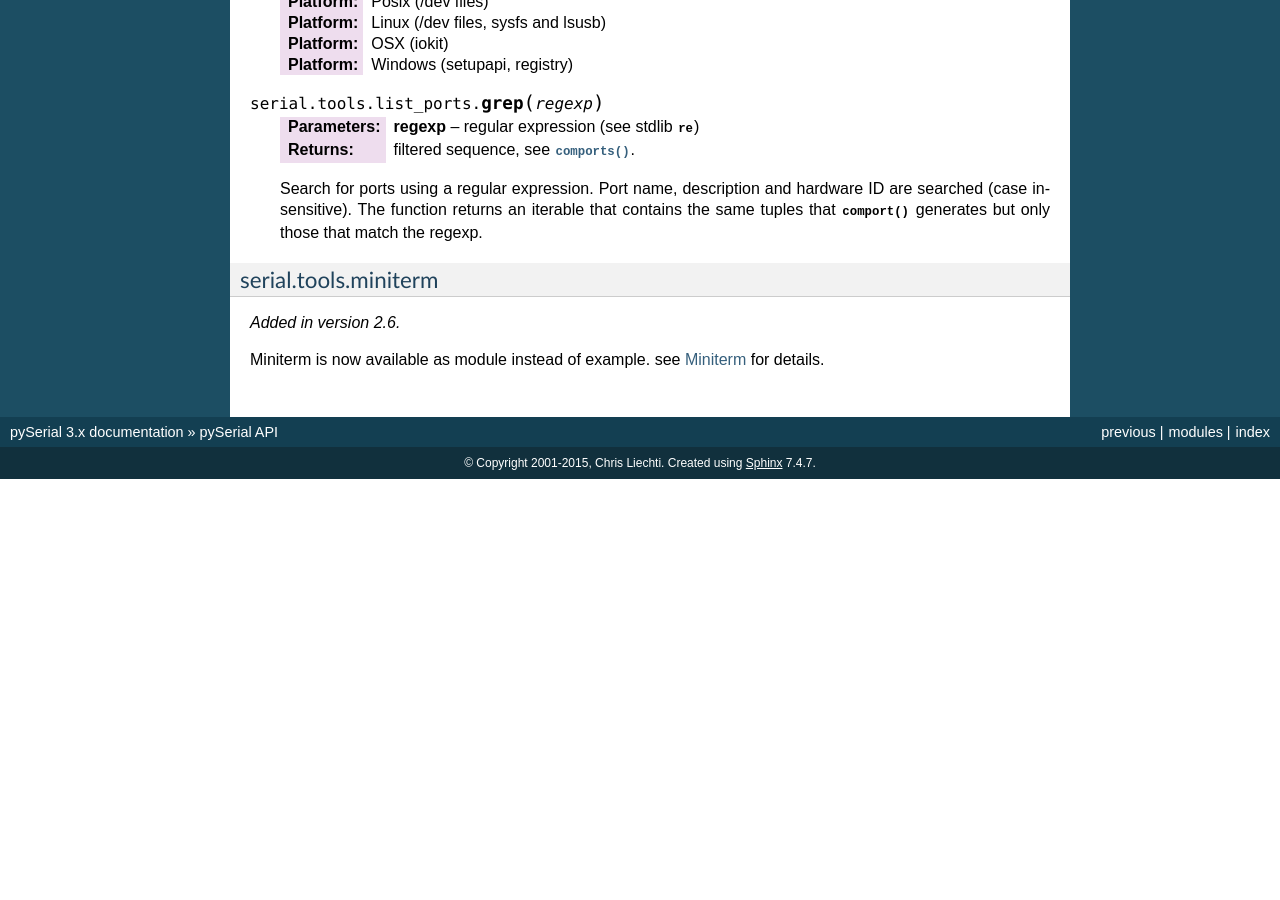
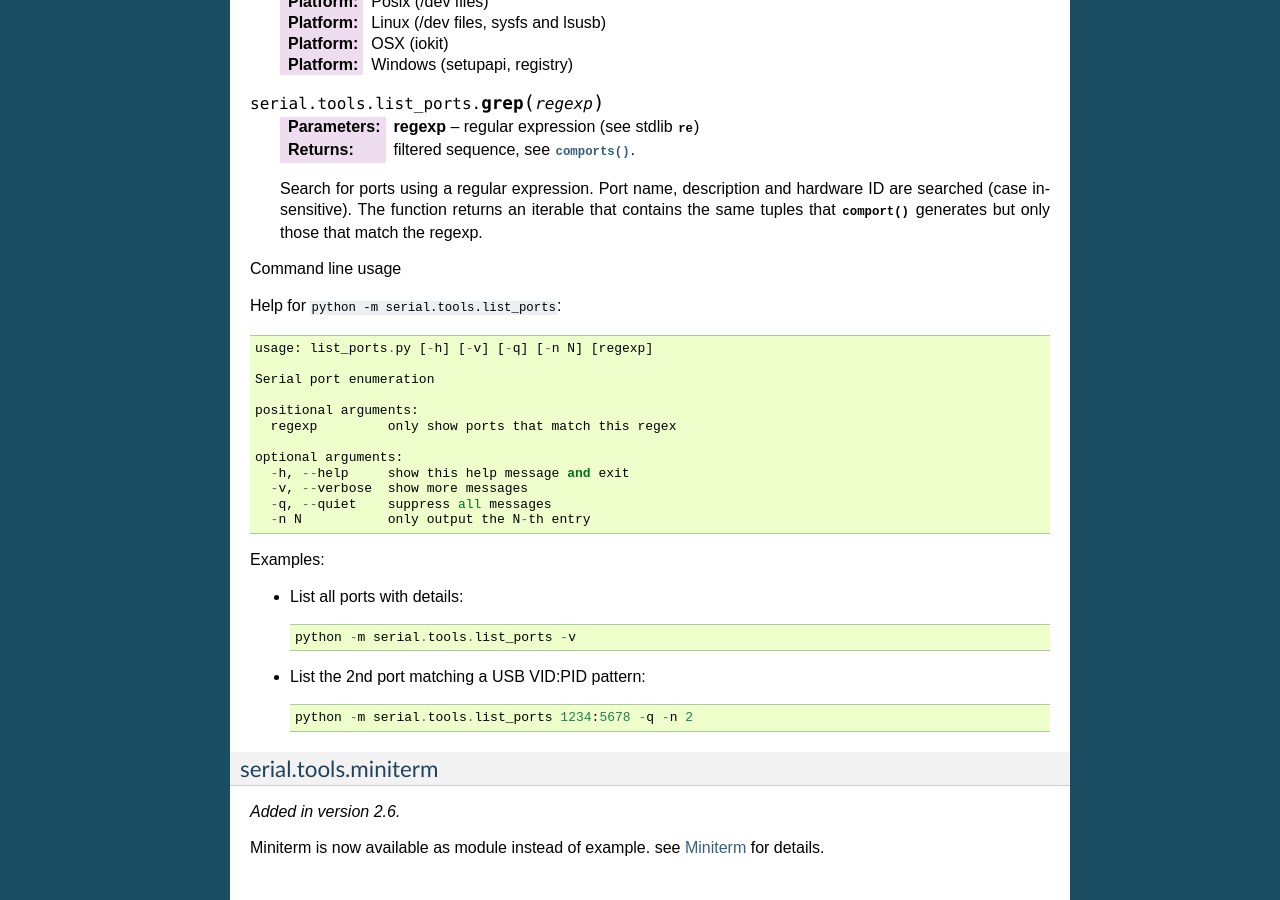
Before and after one commit to pyserial/pyserial, a Sphinx documentation site: the page built from documentation/pyserial_api.rst, in a window 1280 px wide and 900 px high, scrolled down 19162 px. Built offline with Sphinx 7.4.7, drawn with Linux system fonts in a browser that asks for light colours; pages that are not in the unit, such as notebooks, are missing from menus; before the commit the page ends 19641 px from its top, so only the background shows below that; some of the changed text lies outside the part shown.

Commit message:
list_ports: add -n N option, doc update

```diff
--- a/documentation/pyserial_api.rst
+++ b/documentation/pyserial_api.rst
@@ -501,7 +501,7 @@ Native ports
 
 
 
-    .. note:: The following members are deprecated nd will be removed in a
+    .. note:: The following members are deprecated and will be removed in a
               future release.
 
     .. attribute:: portstr
@@ -1192,8 +1192,36 @@ serial.tools.list_ports``). It also contains the following functions.
     only those that match the regexp.
 
 
+Command line usage
+
+Help for ``python -m serial.tools.list_ports``::
+
+    usage: list_ports.py [-h] [-v] [-q] [-n N] [regexp]
+
+    Serial port enumeration
+
+    positional arguments:
+      regexp         only show ports that match this regex
+
+    optional arguments:
+      -h, --help     show this help message and exit
+      -v, --verbose  show more messages
+      -q, --quiet    suppress all messages
+      -n N           only output the N-th entry
+
+Examples:
+
+- List all ports with details::
+
+    python -m serial.tools.list_ports -v
+
+- List the 2nd port matching a USB VID:PID pattern::
+
+    python -m serial.tools.list_ports 1234:5678 -q -n 2
+
+
 serial.tools.miniterm
------------------------
+---------------------
 .. module:: serial.tools.miniterm
 .. versionadded:: 2.6
 
```
Also changed, not shown: 1 other file.
